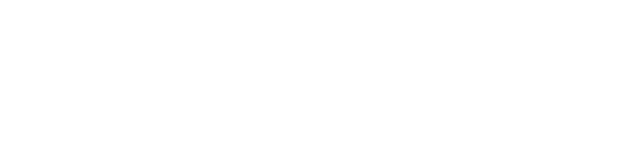
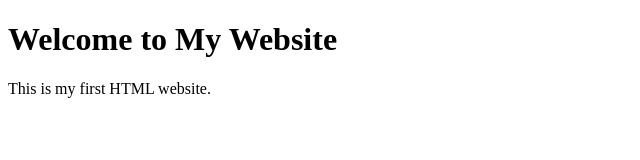
Before and after one commit to smitabarua737/webproject, a plain HTML site: page styles/index.html in a window 1280 px wide. Shown: the whole page, without its empty margins (0-640 px from the left). Drawn offline with Linux system fonts and the light colour scheme.

Commit message:
Updated HTML code

```diff
--- a/styles/index.html
+++ b/styles/index.html
@@ -1,11 +1,19 @@
 <!DOCTYPE html>
 <html lang="en">
+
 <head>
     <meta charset="UTF-8">
     <meta name="viewport" content="width=device-width, initial-scale=1.0">
-    <title>Document</title>
+
+    <title>My First Website</title>
 </head>
+
 <body>
 
+    <h1>Welcome to My Website</h1>
+
+    <p>This is my first HTML website.</p>
+
 </body>
+
 </html>
```
Also changed, not shown: 1 other file.
